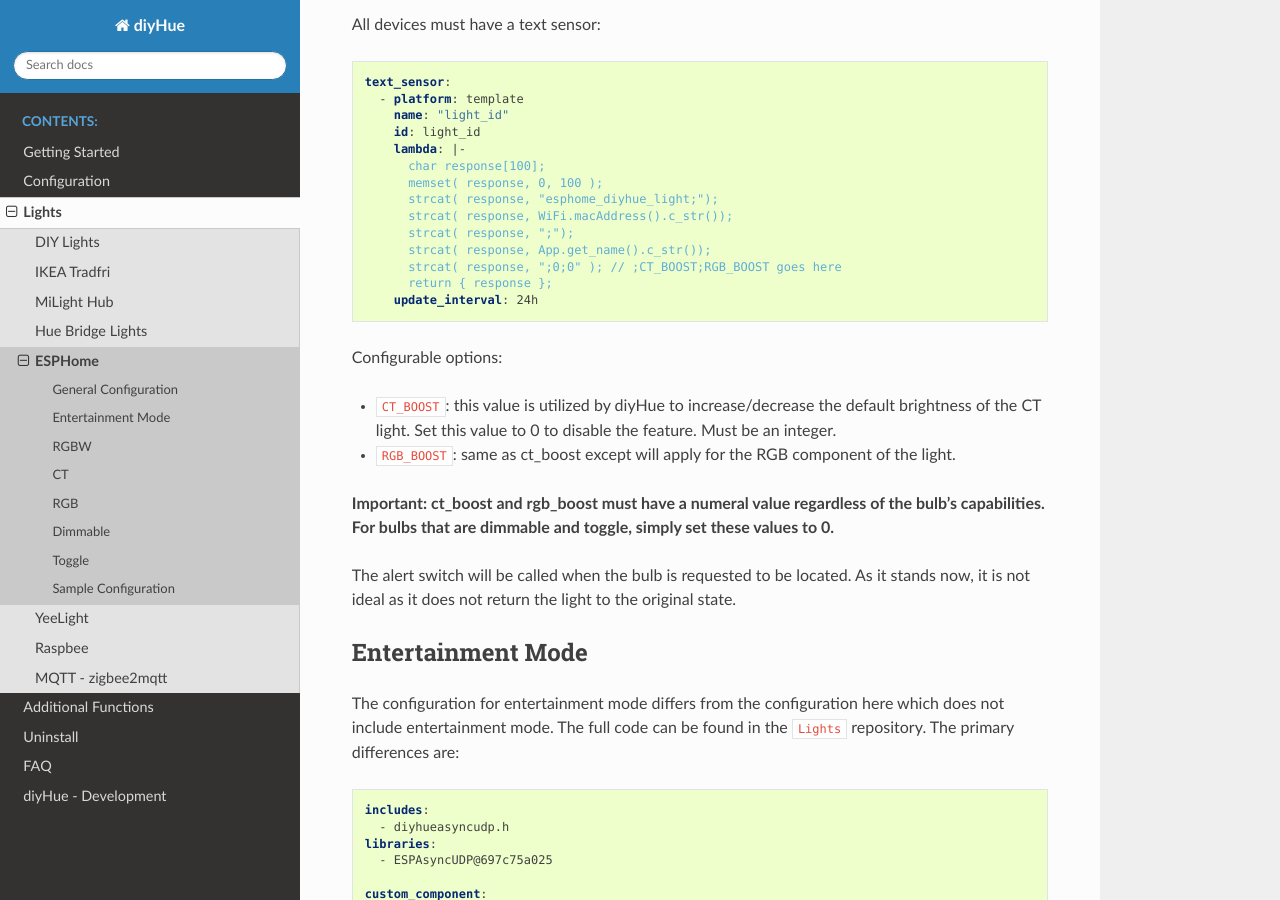
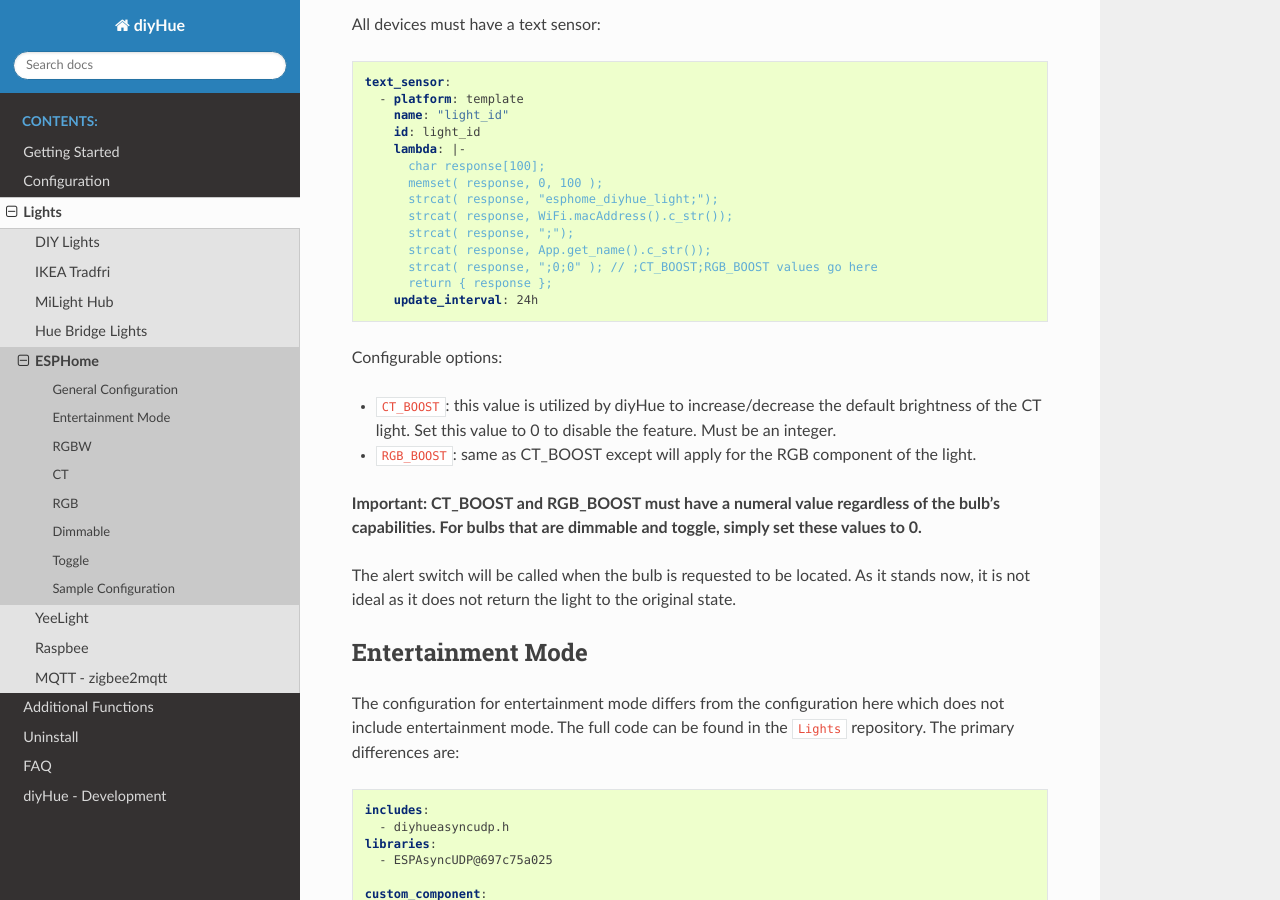
Before and after one commit to diyhue/ReadTheDocs, a Sphinx documentation site: the page built from source/lights/esphome.rst, in a window 1280 px wide and 900 px high, scrolled down 563 px. Built offline with Sphinx 7.4.7 and the Read the Docs theme 2.0.0, drawn with Linux system fonts in a browser that asks for light colours; some of the changed text lies outside the part shown.

```diff
--- a/source/lights/esphome.rst
+++ b/source/lights/esphome.rst
@@ -31,16 +31,16 @@ All devices must have a text sensor:
         strcat( response, WiFi.macAddress().c_str());
         strcat( response, ";");
         strcat( response, App.get_name().c_str());
-        strcat( response, ";0;0" ); // ;CT_BOOST;RGB_BOOST goes here
+        strcat( response, ";0;0" ); // ;CT_BOOST;RGB_BOOST values go here
         return { response };
       update_interval: 24h
 
 Configurable options:
 
 * ``CT_BOOST``: this value is utilized by diyHue to increase/decrease the default brightness of the CT light. Set this value to 0 to disable the feature. Must be an integer.
-* ``RGB_BOOST``: same as ct_boost except will apply for the RGB component of the light.
+* ``RGB_BOOST``: same as CT_BOOST except will apply for the RGB component of the light.
 
-**Important: ct_boost and rgb_boost must have a numeral value regardless of the bulb's capabilities. For bulbs that are dimmable and toggle, simply set these values to 0.**
+**Important: CT_BOOST and RGB_BOOST must have a numeral value regardless of the bulb's capabilities. For bulbs that are dimmable and toggle, simply set these values to 0.**
 
 The alert switch will be called when the bulb is requested to be located. As it stands now, it is not ideal as it does not return the light to the original state.
 
@@ -179,7 +179,7 @@ This is a sample configuration for a RGBW light, namely the `Feit Electric Smart
         strcat( response, WiFi.macAddress().c_str());
         strcat( response, ";");
         strcat( response, App.get_name().c_str());
-        strcat( response, ";0;0" ); //";CT-BOOST;RGB-BOOST"
+        strcat( response, ";0;0" ); // ;CT_BOOST;RGB_BOOST values go here
         return { response };
       update_interval: 24h
 
```
